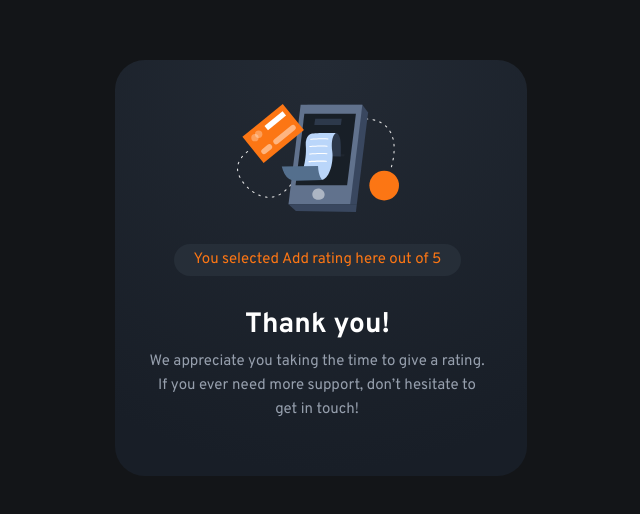
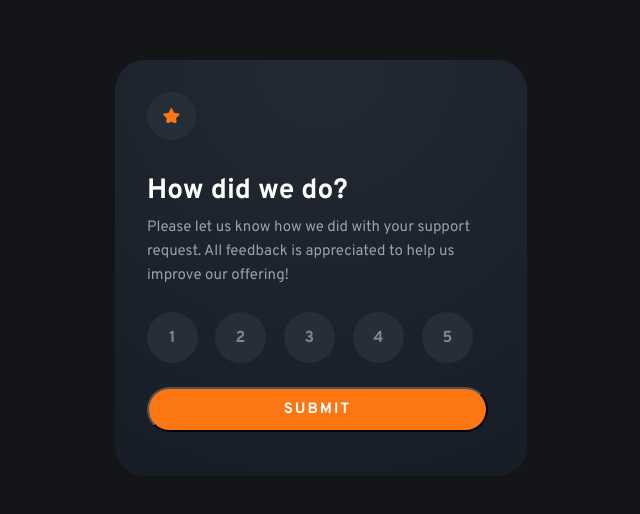
Before and after one commit to arfarobs/interactive-rating-component, a React (Create React App) app: page / in a window 1280 px wide. Shown: the part 132-646 px from the top of the page, without its empty margins (319-959 px from the left). Built offline with nearby package versions, Linux system fonts and the light colour scheme.

Commit message:
Active styles aadded. Props and state added.

```diff
--- a/src/components/App/App.js
+++ b/src/components/App/App.js
@@ -1,11 +1,38 @@
 import './App.css';
 import { Rating } from '../Rating/Rating';
 import { Thanks } from '../Thanks/Thanks';
+import { useState } from 'react';
 
 function App() {
+  const [rating, setRating] = useState(null);
+
+  const handleChange = (e) => {
+    setRating(e.target.value);
+  }
+
+  const handleSubmit = (e) => {
+    e.preventDefault();
+    if (rating) {
+      document.getElementById('rating').style.display = 'none';
+      document.getElementById('thanks').style.display = 'block';
+    } else {
+      window.alert('Please select a rating');
+    }
+  }
+
+  const handleClick = () => {
+    const labels = document.getElementsByClassName('label');
+    const inputs = document.getElementsByClassName('input');
+    for (let i = 0; i < labels.length; i++) {
+      labels[i].style.background = inputs[i].checked ? '#7C8798' : '#262E38';
+      labels[i].style.color = inputs[i].checked ? '#FFF' : '#7C8798';
+    }
+  }
+
   return (
     <article>
-      <Thanks />
+      <Rating onSubmit={handleSubmit} onChange={handleChange} onClick={handleClick}/>
+      <Thanks rating={rating}/>
     </article>
   );
 }
--- a/src/components/Rating/Rating.css
+++ b/src/components/Rating/Rating.css
@@ -39,6 +39,12 @@ label {
   justify-content: center;
   border-radius: 100%;
   margin: 24px 0;
+  transition: all 0.2s ease-in-out;
+}
+
+label:hover, label:focus-visible {
+  background: #FC7614 !important;
+  color: #FFFFFF !important;
 }
 
 input {
@@ -48,6 +54,7 @@ input {
   margin: 0 !important;
   appearance: none;
   opacity: 0;
+  cursor: pointer;
 }
 
 .spacer {
@@ -72,6 +79,13 @@ button {
   border-radius: 22.5px;
   background: #FC7614;
   text-transform: uppercase;
+  cursor: pointer;
+  transition: all 0.2s ease-in-out;
+}
+
+button:hover, button:focus-visible {
+  background: #FFFFFF;
+  color: #FC7614;
 }
 
 @media only screen and (min-width: 768px) {
--- a/src/components/Rating/Rating.js
+++ b/src/components/Rating/Rating.js
@@ -1,38 +1,38 @@
 import star from './icon-star.svg';
 import './Rating.css';
 
-export const Rating = () => {
+export const Rating = (props) => {
   return (
-    <>
+    <div id="rating">
       <img id="star" src={star} alt="" aria-hidden="true" />
       <h1>How did we do?</h1>
       <p>
         Please let us know how we did with your support request. All feedback is appreciated
         to help us improve our offering!
       </p>
-      <form>
-        <label htmlFor="one" className="spacer" id="one">
-          <input name="rating" type="radio" value="1"/>
+      <form onSubmit={props.onSubmit}>
+        <label htmlFor="one" className="spacer label" id="one" onClick={props.onClick}>
+          <input className="input" name="rating" type="radio" value="1" onChange={props.onChange}/>
           1
         </label>
-        <label htmlFor="two" className="spacer">
-          <input name="rating" type="radio" value="2"/>
+        <label htmlFor="two" className="spacer label" onClick={props.onClick}>
+          <input className="input" name="rating" type="radio" value="2" onChange={props.onChange}/>
           2
         </label>
-        <label htmlFor="three" className="spacer">
-          <input name="rating" type="radio" value="3"/>
+        <label htmlFor="three" className="spacer label" onClick={props.onClick}>
+          <input className="input" name="rating" type="radio" value="3" onChange={props.onChange}/>
           3
         </label>
-        <label htmlFor="four" className="spacer">
-          <input name="rating" type="radio" value="4"/>
+        <label htmlFor="four" className="spacer label" onClick={props.onClick}>
+          <input className="input" name="rating" type="radio" value="4" onChange={props.onChange}/>
           4
         </label>
-        <label htmlFor="five" id="five">
-          <input name="rating" type="radio" value="5"/>
+        <label htmlFor="five" id="five" className="label" onClick={props.onClick}>
+          <input className="input" name="rating" type="radio" value="5" onChange={props.onChange}/>
           5
         </label>
         <button>Submit</button>
       </form>
-    </>
+    </div>
   )
 }
--- a/src/components/Thanks/Thanks.css
+++ b/src/components/Thanks/Thanks.css
@@ -1,5 +1,6 @@
-.thanks {
+#thanks {
   text-align: center;
+  display: none;
 }
 
 .phone {
--- a/src/components/Thanks/Thanks.js
+++ b/src/components/Thanks/Thanks.js
@@ -1,16 +1,16 @@
 import './Thanks.css';
 import phone from './illustration-thank-you.svg';
 
-export const Thanks = () => {
+export const Thanks = (props) => {
   return (
-    <>
-      <img className="thanks phone" src={phone} alt="" aria-hidden="true" />
-      <p className="thanks selected">You selected Add rating here out of 5</p>
-      <h2 className="thanks">Thank you!</h2>
-      <p className="thanks support">
+    <div id="thanks">
+      <img className="phone" src={phone} alt="" aria-hidden="true" />
+      <p className="selected">You selected {props.rating} out of 5</p>
+      <h2>Thank you!</h2>
+      <p className="support">
         We appreciate you taking the time to give a rating. If you ever need more support,
         don’t hesitate to get in touch!
       </p>
-    </>
+    </div>
   )
 }
```
